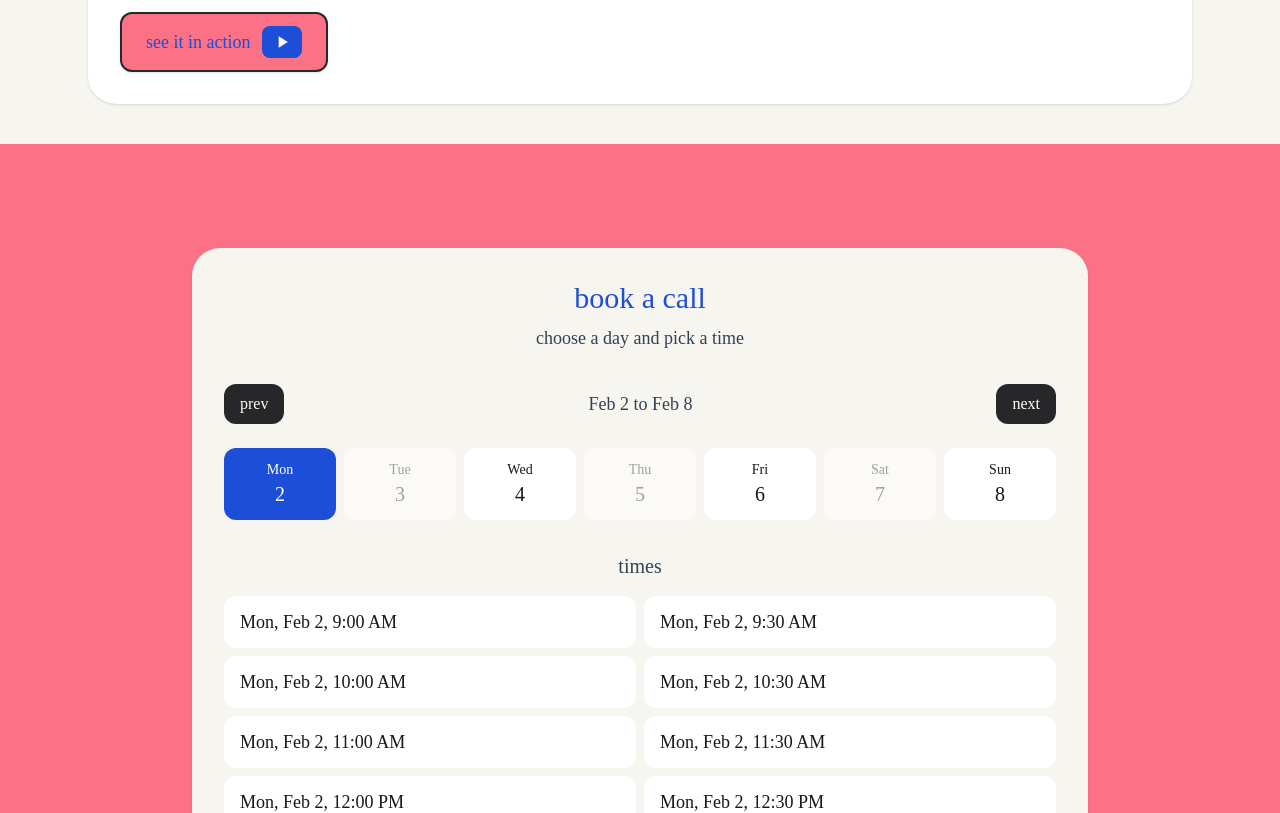
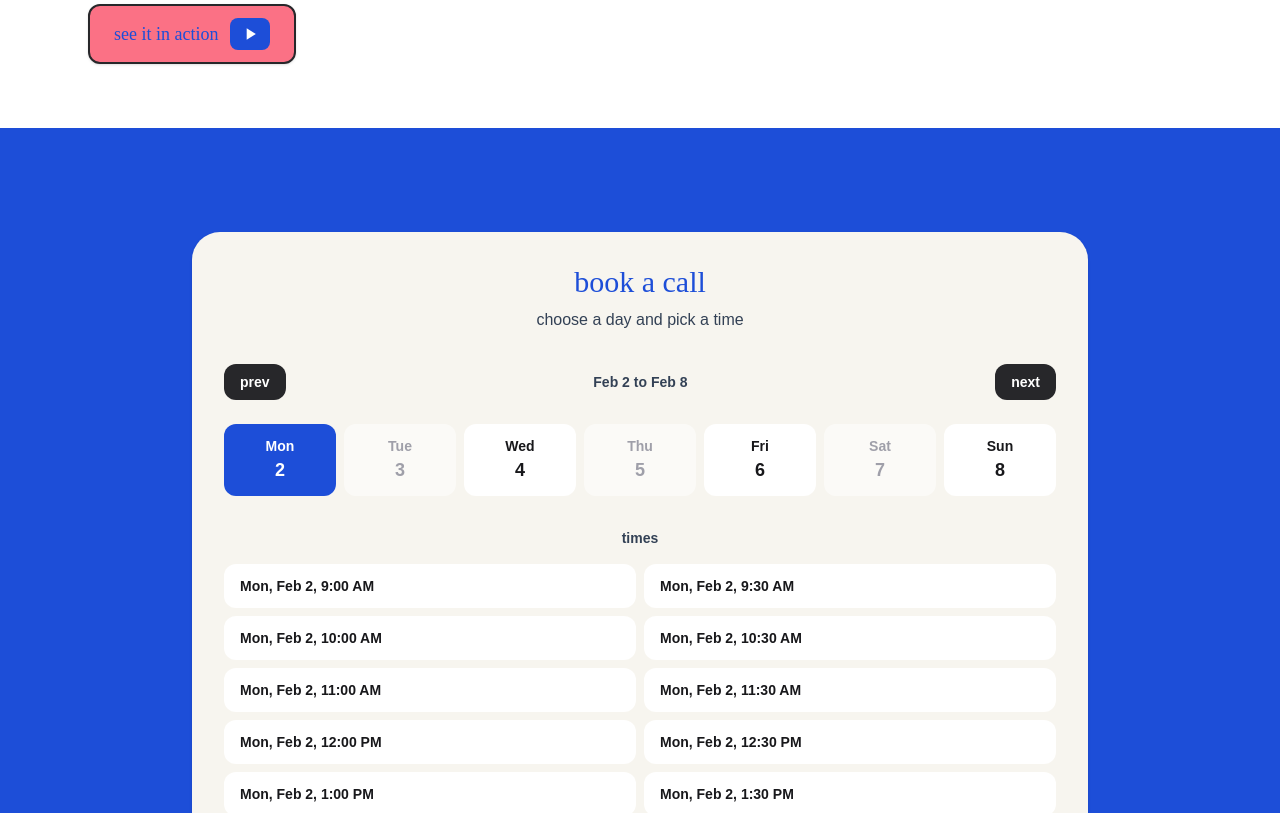
Before and after one commit to gkstrmtm/Purely-internal, a Next.js app: page / in a window 1280 px wide. Shown: the part 400-1213 px from the top of the page. Built offline with nearby package versions, Linux system fonts and the light colour scheme.

Commit message:
Landing typography + hero/background polish

```diff
--- a/src/components/marketing/MarketingLanding.tsx
+++ b/src/components/marketing/MarketingLanding.tsx
@@ -214,7 +214,7 @@ function BookingWidget() {
   return (
     <section className="mx-auto max-w-4xl rounded-[28px] bg-[#f7f5ef] p-8 shadow-sm">
       <div className="text-center font-brand text-3xl text-brand-blue">book a call</div>
-      <div className="mt-2 text-center font-brand text-lg text-brand-ink">
+      <div className="mt-2 text-center text-base text-brand-ink">
         choose a day and pick a time
       </div>
 
@@ -233,11 +233,11 @@ function BookingWidget() {
             setSelectedDay(pickFirstAvailableDay(next));
             setBooked(null);
           }}
-          className="rounded-xl bg-zinc-800 px-4 py-2 font-brand text-base text-white hover:bg-zinc-900"
+          className="rounded-xl bg-zinc-800 px-4 py-2 text-sm font-semibold text-white hover:bg-zinc-900"
         >
           prev
         </button>
-        <div className="font-brand text-lg text-brand-ink">
+        <div className="text-sm font-semibold text-brand-ink">
           {formatLocalMonthDay(days[0])} to {formatLocalMonthDay(days[6])}
         </div>
         <button
@@ -248,7 +248,7 @@ function BookingWidget() {
             setSelectedDay(pickFirstAvailableDay(next));
             setBooked(null);
           }}
-          className="rounded-xl bg-zinc-800 px-4 py-2 font-brand text-base text-white hover:bg-zinc-900"
+          className="rounded-xl bg-zinc-800 px-4 py-2 text-sm font-semibold text-white hover:bg-zinc-900"
         >
           next
         </button>
@@ -268,7 +268,7 @@ function BookingWidget() {
                 setSelectedDay(d);
               }}
               className={
-                "rounded-xl px-2 py-3 text-center font-brand text-base transition " +
+                "rounded-xl px-2 py-3 text-center text-sm font-semibold transition " +
                 (available
                   ? active
                     ? "bg-brand-blue text-white"
@@ -276,15 +276,15 @@ function BookingWidget() {
                   : "cursor-not-allowed bg-white/50 text-zinc-400")
               }
             >
-              <div className="text-sm">{new Intl.DateTimeFormat(undefined, { weekday: "short" }).format(d)}</div>
-              <div className="text-xl">{d.getDate()}</div>
+              <div>{new Intl.DateTimeFormat(undefined, { weekday: "short" }).format(d)}</div>
+              <div className="text-lg">{d.getDate()}</div>
             </button>
           );
         })}
       </div>
 
       <div className="mt-8">
-        <div className="text-center font-brand text-xl text-brand-ink">times</div>
+        <div className="text-center text-sm font-semibold text-brand-ink">times</div>
         {!selectedIsAvailable ? (
           <div className="mt-4 text-center text-sm text-zinc-700">No availability this day.</div>
         ) : (
@@ -294,7 +294,7 @@ function BookingWidget() {
                 key={t}
                 type="button"
                 onClick={() => setBooked({ startAt: t })}
-                className="rounded-xl bg-white px-4 py-3 text-left font-brand text-lg text-zinc-900 hover:bg-zinc-50"
+                className="rounded-xl bg-white px-4 py-3 text-left text-sm font-semibold text-zinc-900 hover:bg-zinc-50"
               >
                 {formatLocalDateTime(t)}
               </button>
@@ -344,10 +344,10 @@ export function MarketingLanding() {
   }
 
   return (
-    <div className="min-h-screen bg-[#f7f5ef] text-zinc-900">
+    <div className="min-h-screen bg-white text-zinc-900" style={{ fontFamily: "Arial, Helvetica, sans-serif" }}>
       <main>
         <section className="mx-auto max-w-6xl px-6 pt-10">
-          <div className="rounded-[28px] bg-white p-8 shadow-sm">
+          <div className="py-6">
             <div className="grid grid-cols-1 gap-10 md:grid-cols-2 md:items-center">
               <div>
                 <Image
@@ -390,7 +390,7 @@ export function MarketingLanding() {
           </div>
         </section>
 
-        <div className="mt-10 bg-[#fb7185] py-14">
+        <div className="mt-10 bg-brand-blue py-14">
           <section ref={formRef} className="mx-auto max-w-6xl px-6">
             <div
               className={
@@ -402,7 +402,7 @@ export function MarketingLanding() {
                 <div className="text-center font-brand text-3xl text-brand-blue">
                   we&apos;re going to send you some stuff
                 </div>
-                <div className="mt-2 text-center font-brand text-lg text-brand-ink">let us know:</div>
+                <div className="mt-2 text-center text-base text-brand-ink">let us know:</div>
 
                 <div className="mt-10">
                   <DemoRequestForm
@@ -488,36 +488,36 @@ function DemoRequestForm({
     >
       <div className="grid grid-cols-1 gap-x-16 gap-y-10 sm:grid-cols-2">
         <label className="grid gap-3">
-          <span className="font-brand text-lg text-brand-ink">your name</span>
+          <span className="text-sm font-semibold text-brand-ink">your name</span>
           <input
             value={name}
             onChange={(e) => setName(e.target.value)}
             disabled={disabled}
-            className="h-12 rounded-lg border-2 border-zinc-800 bg-[#a9bdf0] px-4 font-brand text-lg text-zinc-900 placeholder:text-zinc-700"
+            className="h-12 rounded-lg border-2 border-zinc-800 bg-[#a9bdf0] px-4 text-base font-semibold text-zinc-900 placeholder:text-zinc-700"
             placeholder=""
             autoComplete="name"
           />
         </label>
 
         <label className="grid gap-3">
-          <span className="font-brand text-lg text-brand-ink">your company</span>
+          <span className="text-sm font-semibold text-brand-ink">your company</span>
           <input
             value={company}
             onChange={(e) => setCompany(e.target.value)}
             disabled={disabled}
-            className="h-12 rounded-lg border-2 border-zinc-800 bg-[#a9bdf0] px-4 font-brand text-lg text-zinc-900 placeholder:text-zinc-700"
+            className="h-12 rounded-lg border-2 border-zinc-800 bg-[#a9bdf0] px-4 text-base font-semibold text-zinc-900 placeholder:text-zinc-700"
             placeholder=""
             autoComplete="organization"
           />
         </label>
 
         <label className="grid gap-3">
-          <span className="font-brand text-lg text-brand-ink">your email</span>
+          <span className="text-sm font-semibold text-brand-ink">your email</span>
           <input
             value={email}
             onChange={(e) => setEmail(e.target.value)}
             disabled={disabled}
-            className="h-12 rounded-lg border-2 border-zinc-800 bg-[#a9bdf0] px-4 font-brand text-lg text-zinc-900 placeholder:text-zinc-700"
+            className="h-12 rounded-lg border-2 border-zinc-800 bg-[#a9bdf0] px-4 text-base font-semibold text-zinc-900 placeholder:text-zinc-700"
             placeholder=""
             type="email"
             autoComplete="email"
@@ -525,12 +525,12 @@ function DemoRequestForm({
         </label>
 
         <label className="grid gap-3">
-          <span className="font-brand text-lg text-brand-ink">your phone number</span>
+          <span className="text-sm font-semibold text-brand-ink">your phone number</span>
           <input
             value={phone}
             onChange={(e) => setPhone(e.target.value)}
             disabled={disabled}
-            className="h-12 rounded-lg border-2 border-zinc-800 bg-[#a9bdf0] px-4 font-brand text-lg text-zinc-900 placeholder:text-zinc-700"
+            className="h-12 rounded-lg border-2 border-zinc-800 bg-[#a9bdf0] px-4 text-base font-semibold text-zinc-900 placeholder:text-zinc-700"
             placeholder=""
             autoComplete="tel"
           />
@@ -538,7 +538,7 @@ function DemoRequestForm({
       </div>
 
       <div className="grid gap-4 text-center">
-        <div className="font-brand text-xl text-brand-ink">opting in for sms and email?</div>
+        <div className="text-base font-semibold text-brand-ink">opting in for sms and email?</div>
         <div className="flex flex-col items-center justify-center gap-3 sm:flex-row">
           <button
             type="button"
@@ -551,7 +551,7 @@ function DemoRequestForm({
               setOptedIn(false);
               onCancel();
             }}
-            className="h-11 rounded-xl bg-zinc-800 px-6 font-brand text-lg text-white hover:bg-zinc-900"
+            className="h-11 rounded-xl bg-zinc-800 px-6 text-sm font-semibold text-white hover:bg-zinc-900"
           >
             no, cancel demo
           </button>
@@ -561,7 +561,7 @@ function DemoRequestForm({
             disabled={!canSubmit}
             onClick={() => setOptedIn(true)}
             className={
-              "h-11 rounded-xl px-6 font-brand text-lg text-white transition " +
+              "h-11 rounded-xl px-6 text-sm font-semibold text-white transition " +
               (canSubmit ? "bg-brand-blue hover:bg-blue-700" : "cursor-not-allowed bg-zinc-300")
             }
           >
```
